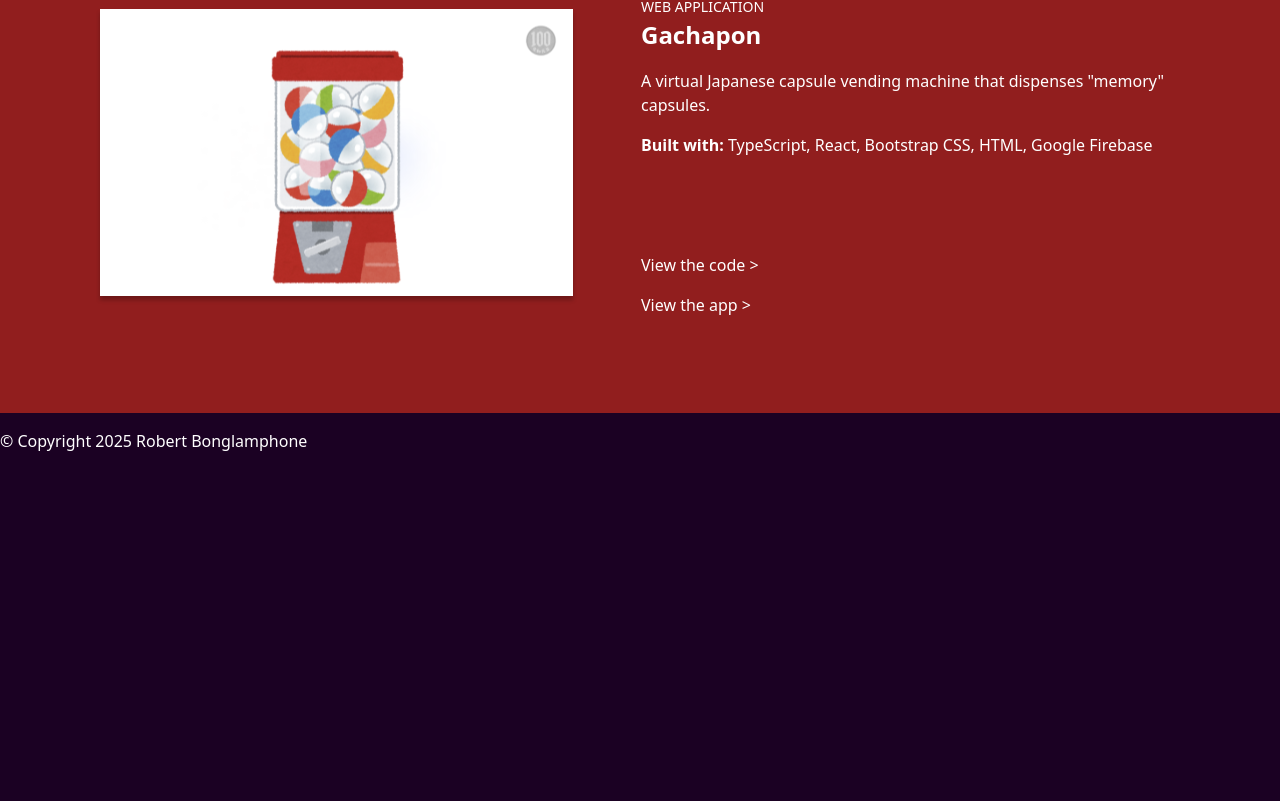
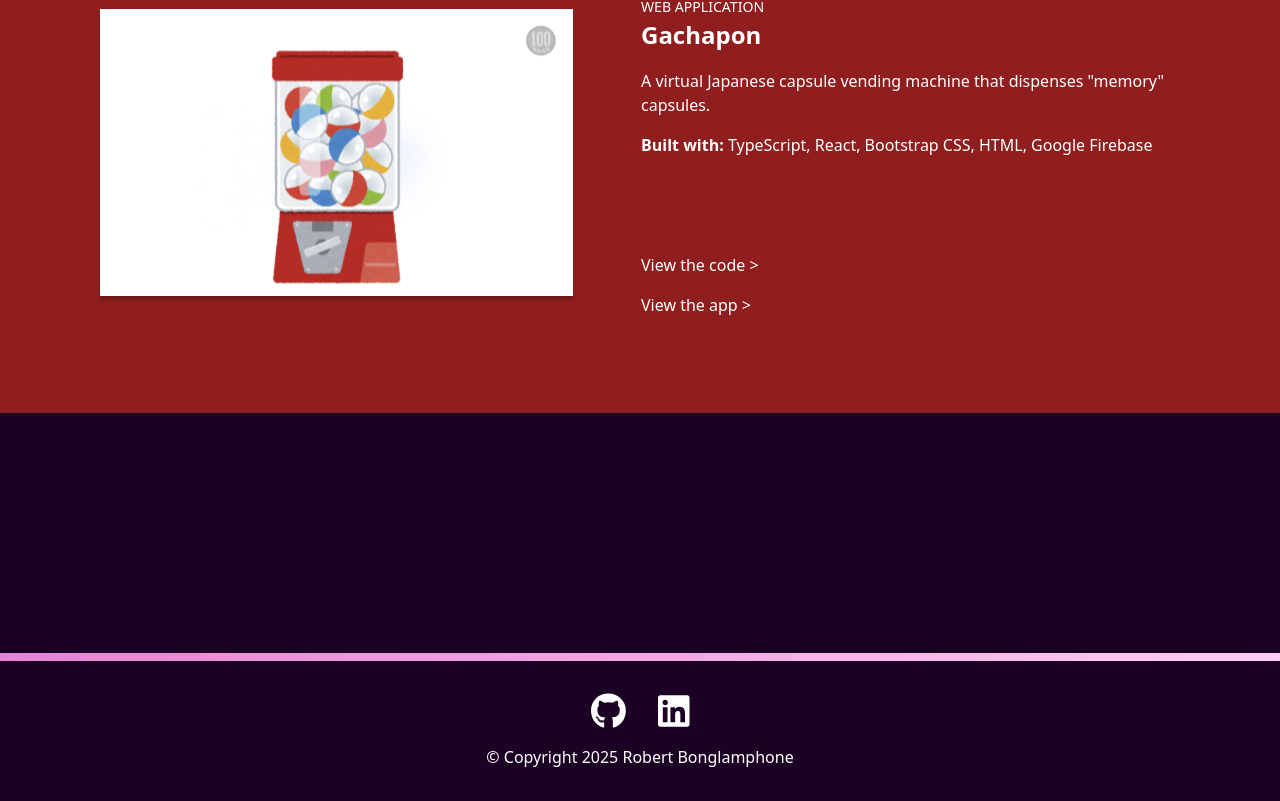
Before and after one commit to bonglrob/portfolio, a React (Vite) app: page / in a window 1280 px wide. Shown: the part 2393-3194 px from the top of the page. Before the commit the page ends 2862 px from the top, so only its background shows below. Built offline with nearby package versions, Linux system fonts and the light colour scheme.

Commit message:
add footer

```diff
--- a/src/App.tsx
+++ b/src/App.tsx
@@ -5,6 +5,7 @@ import About from "./components/About";
 import Skills from "./components/Skills";
 import ProjectTripSplit from "./components/Projects/ProjectTripSplit";
 import ProjectGacha from "./components/Projects/ProjectGacha";
+import Footer from "./components/Footer";
 
 function App() {
 
@@ -20,9 +21,8 @@ function App() {
         <ProjectTripSplit />
         <ProjectGacha />
       </main>
-      <footer>
-        <p className="copyright">&copy; Copyright 2025 Robert Bonglamphone</p>
-      </footer>
+      <div className="padding"></div>
+      <Footer />
     </>
   );
 }
--- /dev/null
+++ b/src/components/Footer.tsx
@@ -0,0 +1,23 @@
+import { FontAwesomeIcon } from "@fortawesome/react-fontawesome";
+import { faGithub, faLinkedin } from "@fortawesome/free-brands-svg-icons";
+
+function Footer() {
+    return (
+        <footer>
+            <div className="top-border-gradient"></div>
+            <div className="footer-contents">
+                <div className="social-icons">
+                    <a href="https://github.com/bonglrob/" target="_blank" rel="noreferrer">
+                        <FontAwesomeIcon icon={faGithub} size="xl"/>
+                    </a>
+                    <a href="https://www.linkedin.com/in/robbong/" target="_blank" rel="noreferrer">
+                        <FontAwesomeIcon icon={faLinkedin} size="xl"/>
+                    </a>
+                </div>
+                <p className="copyright">&copy; Copyright 2025 Robert Bonglamphone</p>
+            </div>
+        </footer>
+    );
+}
+
+export default Footer;
--- a/src/styles/App.css
+++ b/src/styles/App.css
@@ -88,6 +88,35 @@
     font-family: 'Roboto', sans-serif;
 }
 
+.padding {
+    height: 15rem;
+}
+
+.social-icons {
+    display: flex;
+    justify-content: center;
+    margin-bottom: 1rem;
+    gap: 2rem;
+    font-size: 1.5rem;
+}
+
+.social-icons > a:hover {
+    color: var(--text-color-hover);
+}
+
+.footer-contents {
+    padding: 2rem;
+}
+
+.copyright {
+    margin: 0;
+}
+
+.top-border-gradient {
+    height: 0.5rem;
+    background: linear-gradient(90deg, rgba(230,130,210,1) 0%, rgba(254,204,244,1) 100%);
+}
+
 @keyframes fadeIn {
     from {
         opacity: 0;
--- a/src/styles/globals.css
+++ b/src/styles/globals.css
@@ -57,3 +57,7 @@ nav {
 nav:hover {
     color: var(--text-color-hover);
 }
+
+footer {
+    text-align: center;
+}
```
